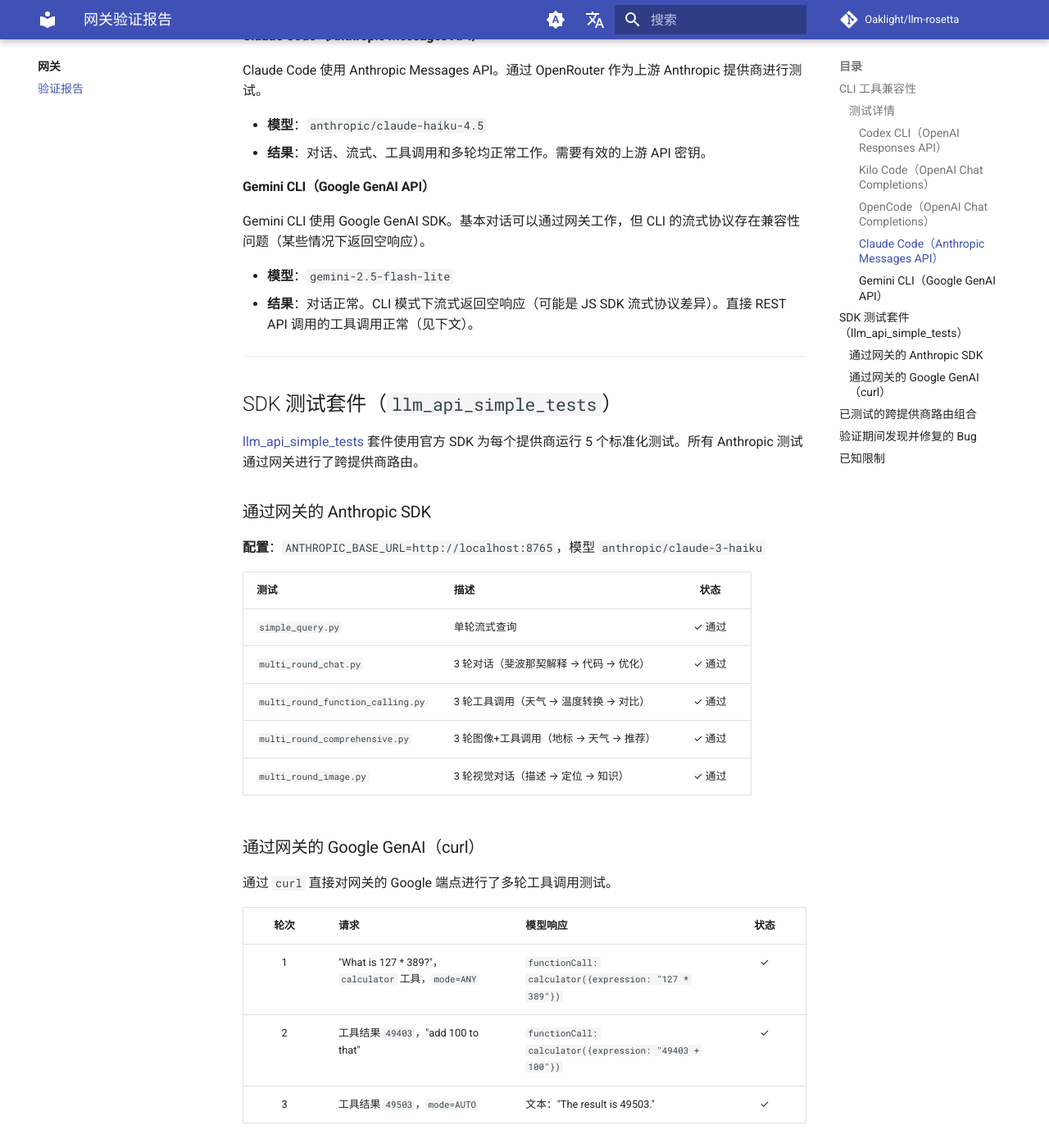
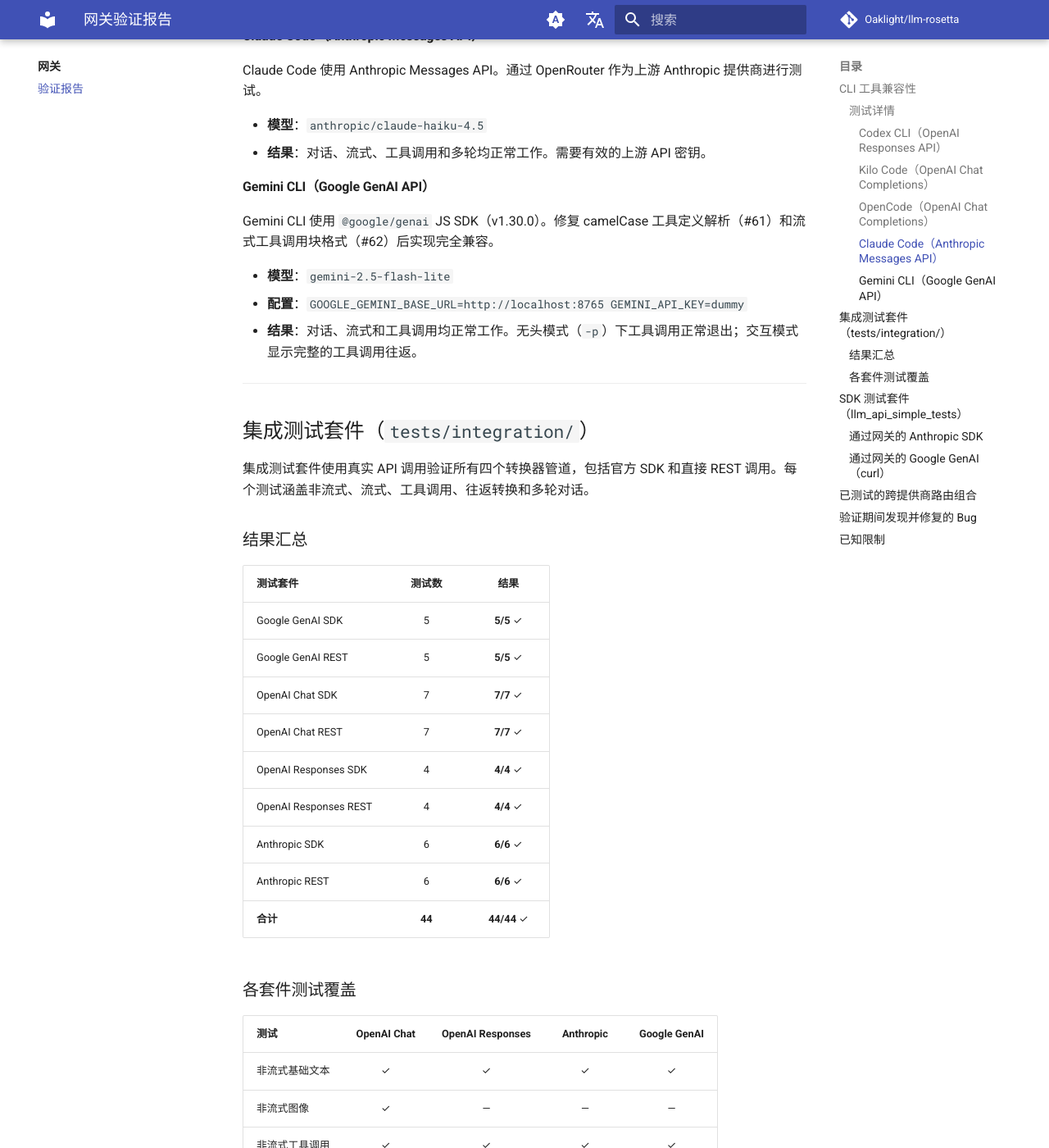
Before and after one commit to Oaklight/llm-rosetta, an MkDocs documentation site: the page built from docs/gateway/validation.md, in a window 1280 px wide and 1400 px high, scrolled down 1852 px. Shown: the whole window at 82% size. Built offline with MkDocs 1.6.1 and Material for MkDocs 9.7.7, drawn with Linux system fonts in a browser that asks for light colours; comment, search, counter and statistics services are not loaded; some of the changed text lies outside the part shown.

Commit message:
docs: 更新验证报告，44/44 集成测试通过，Gemini CLI 完全支持
- Gemini CLI 现已完全支持（对话、流式、工具调用）
- 添加集成测试套件结果：4 个提供商全部 44/44 通过
- 添加 bug #61（camelCase functionDeclarations）和 #62（流式工具调用分块）
- 从已知限制中移除 Gemini CLI 流式限制

```diff
--- a/docs/gateway/validation.md
+++ b/docs/gateway/validation.md
@@ -7,7 +7,7 @@
 本页记录了 LLM-Rosetta 网关与真实 CLI 工具和 SDK 测试套件的端到端验证结果，作为跨提供商兼容性的证明。
 
 !!! info "最后更新：2026-03-20"
-    使用 llm-rosetta v0.2.0（+ [#56](https://github.com/Oaklight/llm-rosetta/issues/56)–[#59](https://github.com/Oaklight/llm-rosetta/issues/59) 的未发布修复）
+    使用 llm-rosetta v0.2.0（+ [#56](https://github.com/Oaklight/llm-rosetta/issues/56)–[#62](https://github.com/Oaklight/llm-rosetta/issues/62) 的未发布修复）
 
 ## CLI 工具兼容性
 
@@ -19,7 +19,7 @@
 | [Kilo Code](https://kilocode.ai/) | OpenAI Chat | `openai_chat` → `openai_responses` | ✓ | ✓ | ✓ | ✓ |
 | [OpenCode](https://opencode.ai/) | OpenAI Chat | `openai_chat` → `openai_responses` | ✓ | ✓ | ✓ | ✓ |
 | [Claude Code](https://docs.anthropic.com/en/docs/claude-code) | Anthropic Messages | `anthropic` → `anthropic` | ✓ | ✓ | ✓ | ✓ |
-| [Gemini CLI](https://github.com/google-gemini/gemini-cli) | Google GenAI | `google` → `google` | ✓ | ⚠ | — | — |
+| [Gemini CLI](https://github.com/google-gemini/gemini-cli) | Google GenAI | `google` → `google` | ✓ | ✓ | ✓ | ✓ |
 
 ### 测试详情
 
@@ -56,10 +56,44 @@
 
 #### Gemini CLI（Google GenAI API）
 
-Gemini CLI 使用 Google GenAI SDK。基本对话可以通过网关工作，但 CLI 的流式协议存在兼容性问题（某些情况下返回空响应）。
+Gemini CLI 使用 `@google/genai` JS SDK（v1.30.0）。修复 camelCase 工具定义解析（#61）和流式工具调用块格式（#62）后实现完全兼容。
 
 - **模型**：`gemini-2.5-flash-lite`
-- **结果**：对话正常。CLI 模式下流式返回空响应（可能是 JS SDK 流式协议差异）。直接 REST API 调用的工具调用正常（见下文）。
+- **配置**：`GOOGLE_GEMINI_BASE_URL=http://localhost:8765 GEMINI_API_KEY=dummy`
+- **结果**：对话、流式和工具调用均正常工作。无头模式（`-p`）下工具调用正常退出；交互模式显示完整的工具调用往返。
+
+---
+
+## 集成测试套件（`tests/integration/`）
+
+集成测试套件使用真实 API 调用验证所有四个转换器管道，包括官方 SDK 和直接 REST 调用。每个测试涵盖非流式、流式、工具调用、往返转换和多轮对话。
+
+### 结果汇总
+
+| 测试套件 | 测试数 | 结果 |
+|---------|:-----:|:----:|
+| Google GenAI SDK | 5 | **5/5** ✓ |
+| Google GenAI REST | 5 | **5/5** ✓ |
+| OpenAI Chat SDK | 7 | **7/7** ✓ |
+| OpenAI Chat REST | 7 | **7/7** ✓ |
+| OpenAI Responses SDK | 4 | **4/4** ✓ |
+| OpenAI Responses REST | 4 | **4/4** ✓ |
+| Anthropic SDK | 6 | **6/6** ✓ |
+| Anthropic REST | 6 | **6/6** ✓ |
+| **合计** | **44** | **44/44** ✓ |
+
+### 各套件测试覆盖
+
+| 测试 | OpenAI Chat | OpenAI Responses | Anthropic | Google GenAI |
+|-----|:-----------:|:----------------:|:---------:|:------------:|
+| 非流式基础文本 | ✓ | ✓ | ✓ | ✓ |
+| 非流式图像 | ✓ | — | — | — |
+| 非流式工具调用 | ✓ | ✓ | ✓ | ✓ |
+| 流式文本 | ✓ | — | ✓ | — |
+| 流式工具调用 | ✓ | — | ✓ | — |
+| 请求往返 | ✓ | ✓ | ✓ | ✓ |
+| 响应往返 | ✓ | ✓ | ✓ | ✓ |
+| 多轮对话 | — | — | — | ✓ |
 
 ---
 
@@ -112,11 +146,13 @@
 | [#57](https://github.com/Oaklight/llm-rosetta/issues/57) | OpenAI Chat 流式：`tool_calls` 缺少 `index` 字段 | 在转换器中修复 |
 | [#58](https://github.com/Oaklight/llm-rosetta/issues/58) | `stream_options`（Chat 专用字段）泄漏到 Responses API 请求中 | 从 Responses `ir_stream_config_to_p()` 中移除 |
 | [#59](https://github.com/Oaklight/llm-rosetta/issues/59) | Google 转换器忽略 REST 格式请求中的 tools | 添加顶层字段回退 |
+| [#61](https://github.com/Oaklight/llm-rosetta/issues/61) | Google camelCase `functionDeclarations` 未解析；仅提取第一个声明 | 支持双大小写；提取所有声明 |
+| [#62](https://github.com/Oaklight/llm-rosetta/issues/62) | Google 流式工具调用被拆分为两个 chunk（仅名称 + 仅参数） | 延迟 `tool_call_start`，在 `tool_call_delta` 时发送完整的 `function_call` |
 
 ---
 
 ## 已知限制
 
-- **Gemini CLI**：通过网关流式传输时返回空响应——可能是因为 Google GenAI JS SDK 期望的流式协议与网关提供的不同。直接 REST API 调用工作正常。
 - **Claude Code**：需要为配置的 Anthropic 提供商提供有效的上游 API 密钥。网关本身是透明的——认证错误从上游透传。
 - **图像透传**：未测试跨提供商的图像路由（例如 OpenAI Chat → Google GenAI 带图像）。同提供商的图像支持正常（Anthropic SDK 测试确认视觉功能通过网关工作）。
+- **Gemini CLI 无头模式**：在非交互式（`-p`）模式下，工具调用结果可能不会被 CLI 显示，但往返已成功完成。这是 Gemini CLI 的显示行为，非网关问题。
```
